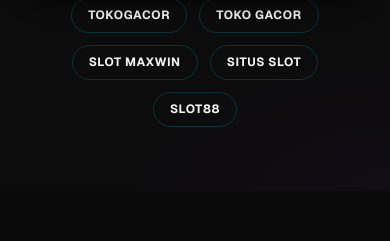
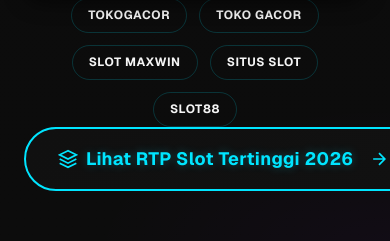
Before and after one commit to monicacarolinee77/Sitetkgrcn, a Next.js app: page / in a window 390 px wide. Shown: the part 8760-9001 px from the top of the page. Built offline with nearby package versions, Linux system fonts and the light colour scheme.

Commit message:
Add RTP page link button on homepage

```diff
--- a/src/app/page.tsx
+++ b/src/app/page.tsx
@@ -1,3 +1,4 @@
+import Link from "next/link";
 import HeroProduct from "@/components/HeroProduct";
 import Testimonials from "@/components/Testimonials_new";
 import FAQ from "@/components/FAQ_new";
@@ -236,6 +237,24 @@ export default function Home() {
         </div>
       </section>
 
+      {/* RTP Page Link */}
+      <section className="container-main pb-12 lg:pb-16 anim-fade-up">
+        <div className="text-center">
+          <Link
+            href="/rtp"
+            className="btn btn-secondary inline-flex items-center gap-2 px-8 py-4 text-lg hover:border-cyan/50 hover:text-cyan transition-colors"
+          >
+            <svg width="20" height="20" viewBox="0 0 24 24" fill="none" stroke="currentColor" strokeWidth="2" aria-hidden="true">
+              <path d="M12 2L2 7l10 5 10-5-10-5zM2 17l10 5 10-5M2 12l10 5 10-5" />
+            </svg>
+            Lihat RTP Slot Tertinggi 2026
+            <svg width="20" height="20" viewBox="0 0 24 24" fill="none" stroke="currentColor" strokeWidth="2" className="ml-2" aria-hidden="true">
+              <path d="M5 12h14M12 5l7 7-7 7" />
+            </svg>
+          </Link>
+        </div>
+      </section>
+
       <div className="h-16 lg:h-20" />
     </main>
   );
```
